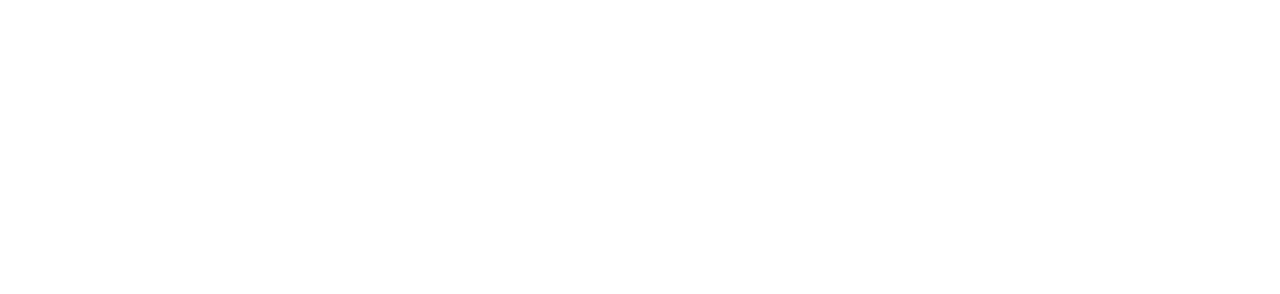
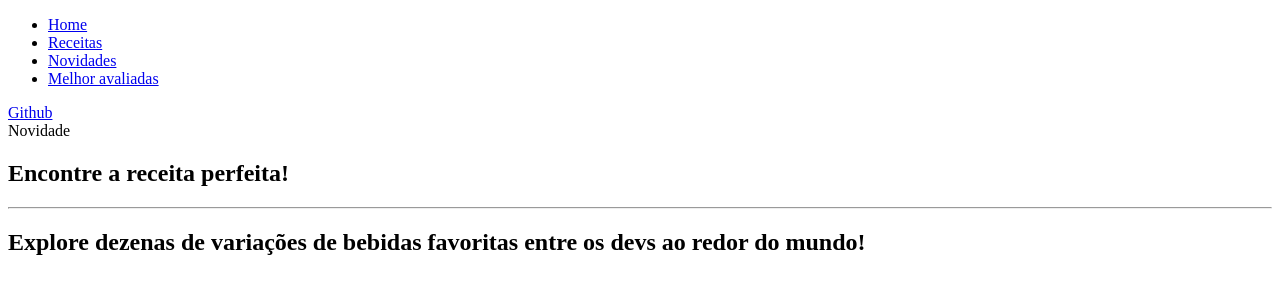
Before and after one commit to Rayanzin/Ballecoffe, a plain HTML site: page html/index.html in a window 1280 px wide. Drawn offline with Linux system fonts and the light colour scheme.

Commit message:
page iniciada

```diff
--- a/html/index.html
+++ b/html/index.html
@@ -1,5 +1,6 @@
 <!DOCTYPE html>
 <html lang="pt-br">
+
 <head>
     <meta charset="UTF-8">
     <meta name="viewport" content="width=device-width, initial-scale=1.0">
@@ -7,8 +8,34 @@
     <link rel="stylesheet" href="../css/index.css">
     <link rel="stylesheet" href="../css/responsivo.css">
 </head>
+
 <body>
+    <header>
+        <nav>
+            <ul>
+                <li><a href="#">Home</a></li>
+                <li><a href="#">Receitas</a></li>
+                <li><a href="#">Novidades</a></li>
+                <li><a href="#">Melhor avaliadas</a></li>
+            </ul>
+            <a href="#">Github</a>
+        </nav>
+    </header>
+    <main>
+        <section>
+            <header>
+                <span>Novidade</span>
+                <h1>Encontre a receita perfeita!</h1>
+                <hr>
+                <h2>Explore dezenas de variações de bebidas favoritas entre os devs ao redor do mundo!</h2>
+            </header>
+            <div></div>
+        </section>
+        <section>
 
+        </section>
+    </main>
     <script src="../js/index.js"></script>
 </body>
+
 </html>
```
